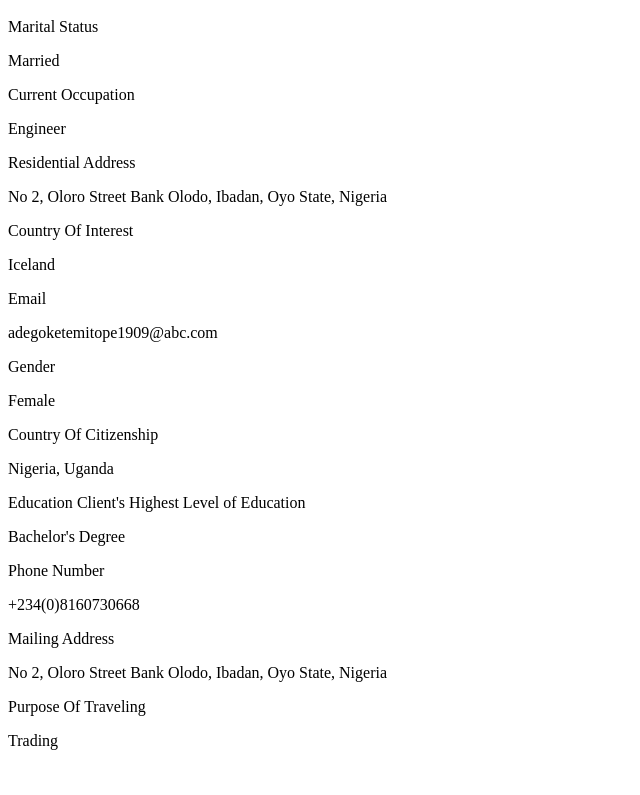
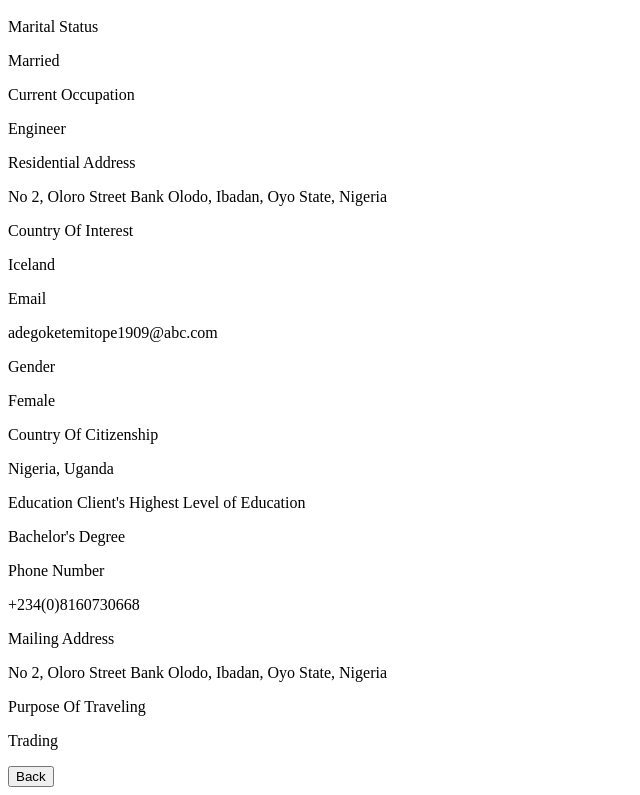
Before and after one commit to johnfeyisayo/Travel-manager, a React (Create React App) app: page /clientprofile/1 in a window 1280 px wide. Shown: the part 2099-2894 px from the top of the page, without its empty margins (0-640 px from the left). Before the commit the page ends 2865 px from the top, so only its background shows below. Built offline with nearby package versions, Linux system fonts and the light colour scheme; the HTML template or start-up script is replaced by a standard one.

Commit message:
new commit

```diff
--- a/src/components/ClientProfile.js
+++ b/src/components/ClientProfile.js
@@ -2,6 +2,7 @@ import React from 'react';
 import Navbar from './Navbar';
 import SideNavbar from './SideNavBar';
 import ProfileImage from './images/Screen Shot 2023-08-09 at 1.15.35 PM.png';
+import { Link } from 'react-router-dom';
 
 const ClientProfile = () => {
   return (
@@ -100,6 +101,13 @@ const ClientProfile = () => {
             </div>
             </div>
           </div>
+          <Link to='/clients'>
+          <div className='text-right'>
+          <button className="login-button w-32 text-sm font-semibold rounded-md mx-11 h-10 text-white bg-[#e6ac00] hover:bg-[#c49403] cursor-pointer">
+            Back
+          </button>
+          </div>
+          </Link>
           </div>
       </div>
       </div>
```
